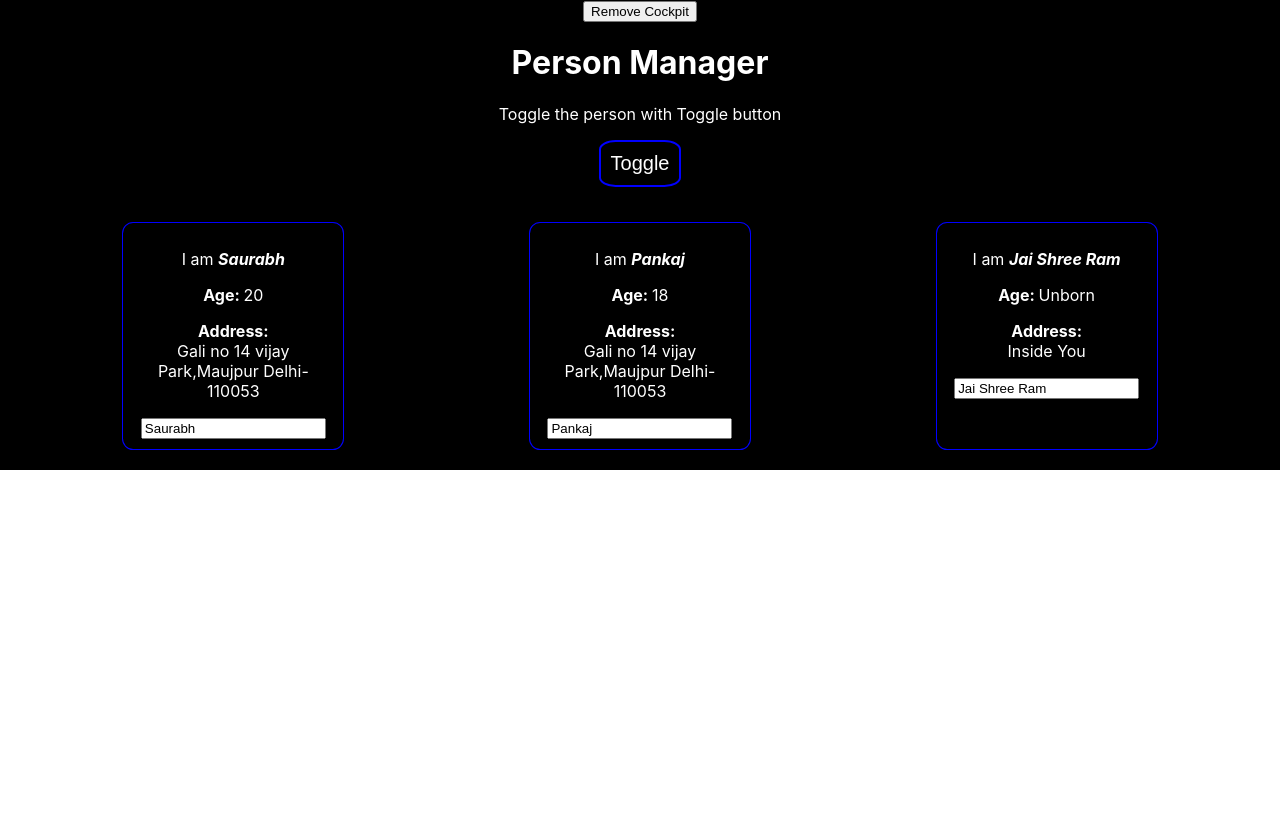
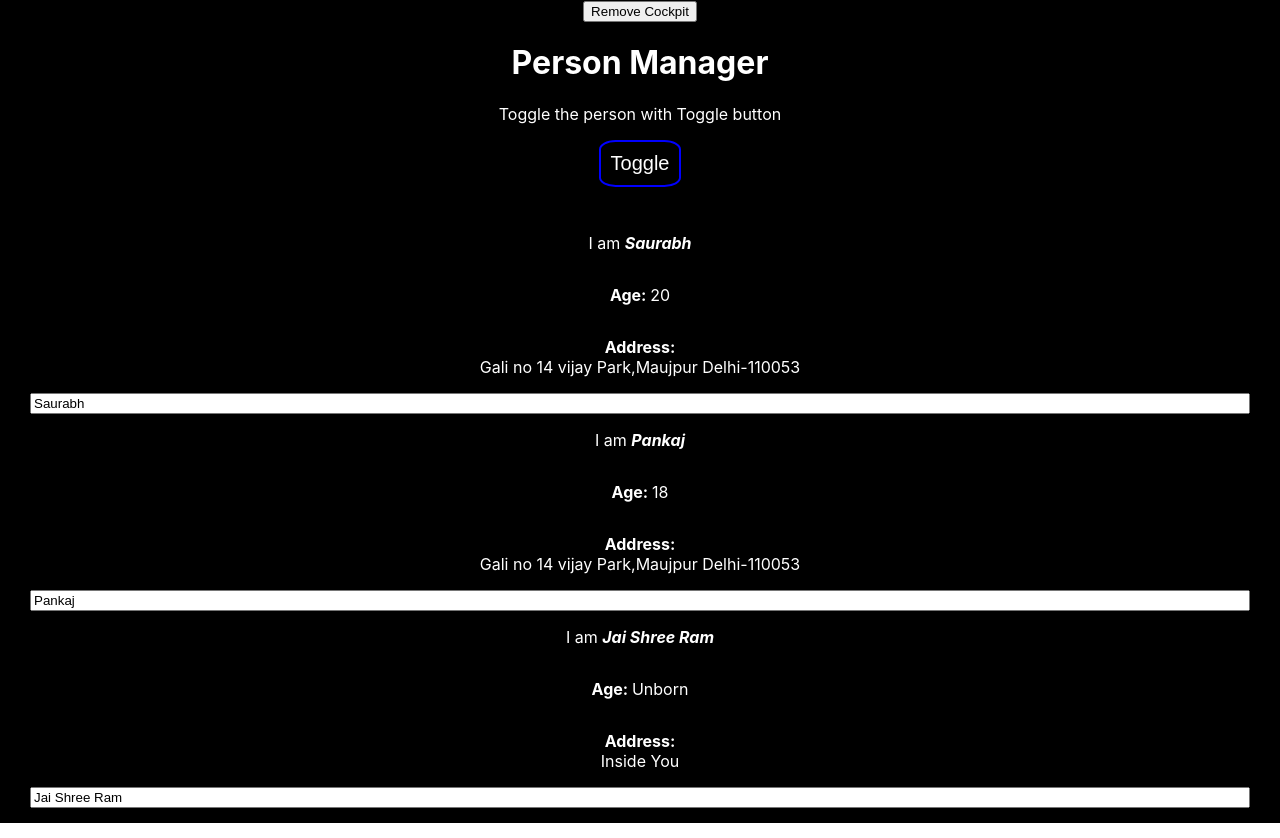
Before and after one commit to CodingJoshi/WebDev, a React (Create React App) app in the folder ReactJs/3._styling_react_comp_elements/: page / in a window 1280 px wide. Both pictures are taken after a click on the button "Toggle". Before the commit the page ends 800 px from the top, so only its background shows below. Built offline with nearby package versions, Linux system fonts and the light colour scheme.

Commit message:
Rendering adjacent  JSX elements by returning an  array

```diff
--- a/ReactJs/3._styling_react_comp_elements/src/Components/Persons/Person/Person.js
+++ b/ReactJs/3._styling_react_comp_elements/src/Components/Persons/Person/Person.js
@@ -5,12 +5,12 @@ class Person extends Component{
     render(){
         console.log('[Person.js] rendering...')
         return (
-            <div className={classes.Person} onClick={this.props.Delete}>
-                <p>I am <i><b className="red">{this.props.name}</b></i></p>
-                <p><b>Age: </b>{this.props.age}</p>
-                <p><b>Address: <br/> </b>{this.props.Add}</p>
-                <input onChange={this.props.inputChange} value={this.props.name}></input>
-            </div>
+            [
+                <p>I am <i><b className="red">{this.props.name}</b></i></p>,
+                <p><b>Age: </b>{this.props.age}</p>,
+                <p><b>Address: <br/> </b>{this.props.Add}</p>,
+                <input onChange={this.props.inputChange} value={this.props.name}></input>,
+            ]
         )
     }
 }
--- a/ReactJs/3._styling_react_comp_elements/src/Containers/App.module.css
+++ b/ReactJs/3._styling_react_comp_elements/src/Containers/App.module.css
@@ -20,7 +20,7 @@
 
 .personContainer{
   display: flex;
-  flex-direction: row;
+  flex-direction: column;
   justify-content: space-around;
   padding: 15px;
   margin: 15px;
--- /dev/null
+++ b/ReactJs/3._styling_react_comp_elements/src/hoc/Auxillary.js
@@ -0,0 +1,2 @@
+const Aux =(props)=> props.children
+export default Aux;
```
Also changed, not shown: 1 other file (tests, documents, lock files or other folders).
